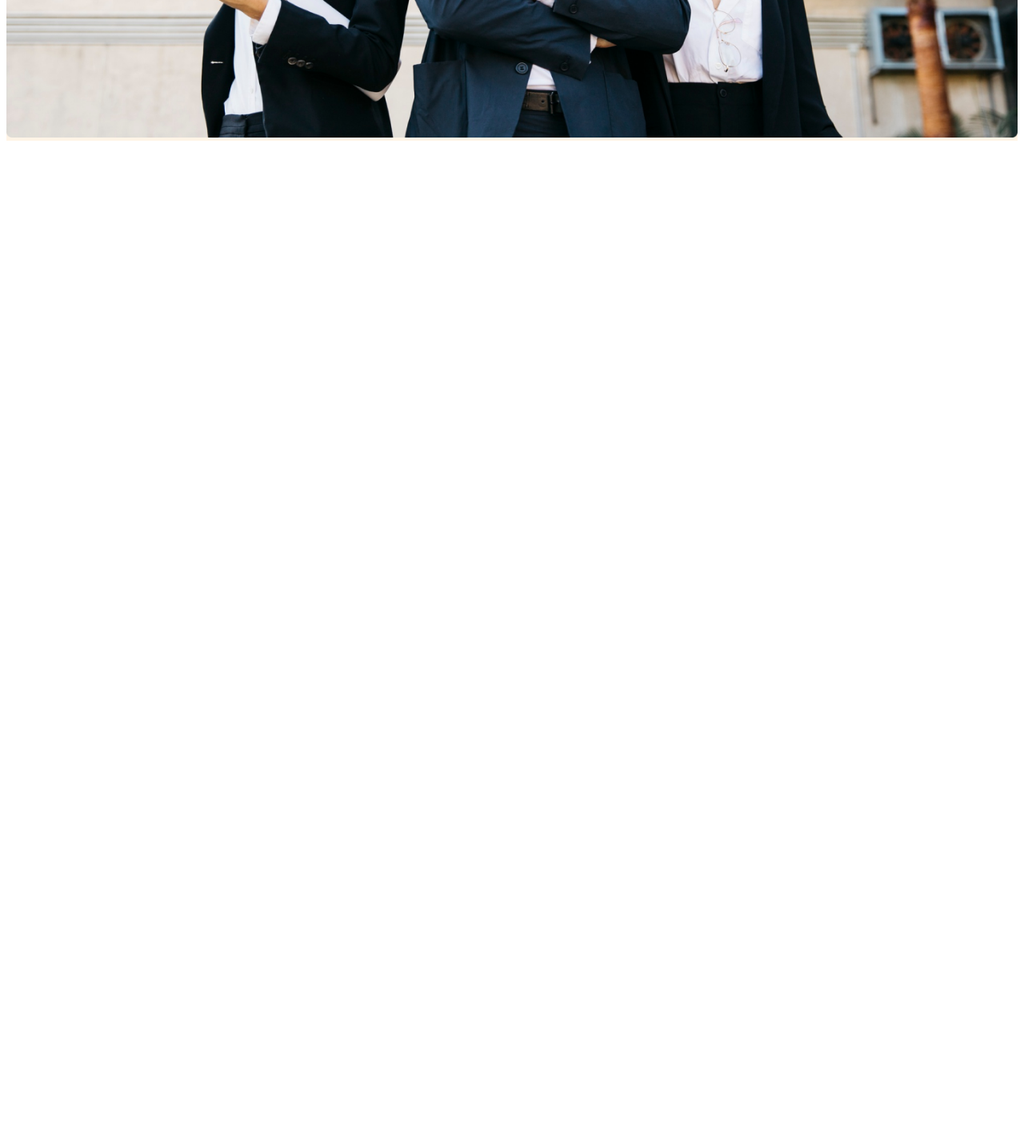
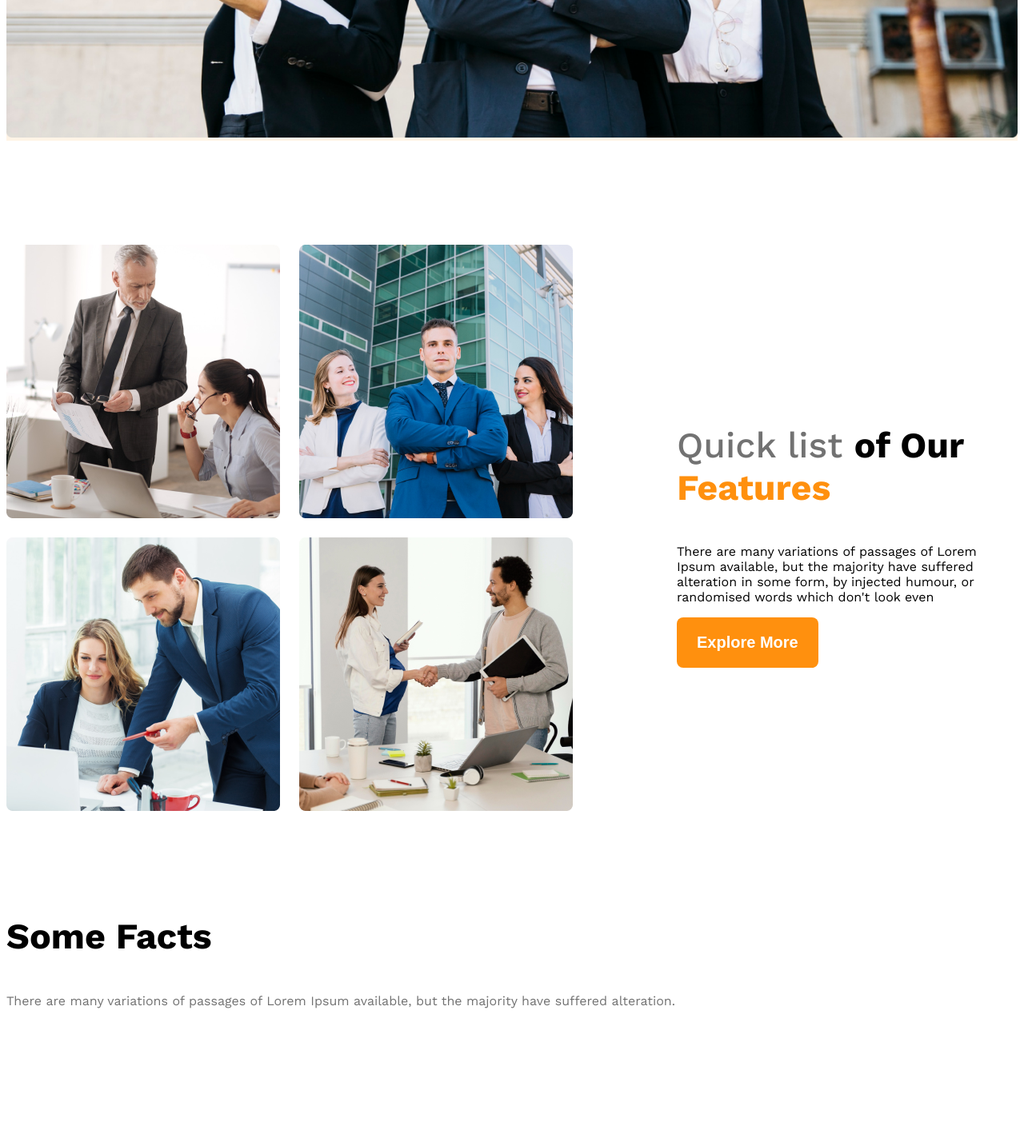
Before and after one commit to usama-21038/g3-architects-website, a plain HTML site: page index.html in a window 1280 px wide. Shown: the part 1008-2431 px from the top of the page at 80% size. Before the commit the page ends 1192 px from the top, so only its background shows below. Drawn offline with nearby package versions, Linux system fonts and the light colour scheme.

Commit message:
made team responsive adn fact structure

```diff
--- a/index.html
+++ b/index.html
@@ -28,6 +28,55 @@
         </div>
     </header>
     <main>
+        <!-- teams sections start -->
+        <section class="teams display-flex">
+            <div class="team-img-container">
+                <img src="images/team1.png" alt="two architect discussing about design">
+                <img src="images/team2.png" alt="">
+                <img src="images/team3.png" alt="">
+                <img src="images/team4.png" alt="">
+            </div>
+            <div class="our-features">
+                <h3 class="section-title"><span id="quick-list" class="text-light-gray">Quick list </span><span>of Our </span><span class="text-primary">Features</span></h3>
+                <p class="feature-description text-lignt-gray">There are many variations of passages of Lorem Ipsum available, but the majority have suffered alteration in some form, by injected humour, or randomised words which don't look even</p>
+                <button class="btn-primary">Explore More</button>
+            </div>
+
+        </section>
+
+        <!-- features will enjoy -->
+         <section>
+
+         </section>
+
+         <!-- Some facts -->
+          <section class="some-facts">
+              <h3 class="section-title">Some Facts</h3>
+            <p class="text-light-gray">There are many variations of passages of Lorem Ipsum available, but the majority have suffered alteration.</p>
+            <div class="facts-container">
+               <!-- .fact*4>img.fact-icon+h4.fact-number+h5.fact-name -->
+                <div class="fact">
+                    <img src="" alt="" class="fact-icon">
+                    <h4 class="fact-number"></h4>
+                    <h5 class="fact-name"></h5>
+                </div>
+                <div class="fact">
+                    <img src="" alt="" class="fact-icon">
+                    <h4 class="fact-number"></h4>
+                    <h5 class="fact-name"></h5>
+                </div>
+                <div class="fact">
+                    <img src="" alt="" class="fact-icon">
+                    <h4 class="fact-number"></h4>
+                    <h5 class="fact-name"></h5>
+                </div>
+                <div class="fact">
+                    <img src="" alt="" class="fact-icon">
+                    <h4 class="fact-number"></h4>
+                    <h5 class="fact-name"></h5>
+                </div>
+            </div>
+          </section>
 
     </main>
     <footer>
--- a/styles/architects.css
+++ b/styles/architects.css
@@ -9,6 +9,10 @@
 /* Shared styles */
 .display-flex{
     display: flex;
+}
+
+.text-primary{
+    color: #FF900E;
 }
 
 .text-gray{
@@ -30,6 +34,19 @@
     font-weight: 600;
     border-radius: 8px;
     border: none;
+}
+
+main{
+    max-width: 1440px;
+    margin: 0 auto;
+}
+main > section{
+    margin-top: 130px;
+}
+
+.section-title{
+    font-size: 2.8rem;
+    font-weight: 700;
 }
 
 /* Header styles */
@@ -76,11 +93,49 @@
     width: 100%;
 }
 
+/* main part designing */
 
+/* team and feature related styles */
+.teams{
+    align-items: center;
+}
+.team-img-container{
+    display: grid;
+    grid-template-columns: repeat(2, 1fr);
+    gap: 24px;
+}
+.our-features{
+    margin-left: 130px;
+    max-width: 530px;
+}
+
+#quick-list{
+    font-weight: 500;
+}
 
 /* responsive media query*/
 @media screen and (max-width:576px){
-    .navbar, .nav-link{
+    .navbar,
+    .nav-link,
+    .teams
+    {
         flex-direction: column;
     }
+.team-img-container{
+    grid-template-columns: repeat(1,1fr);
 }
+
+.our-features{
+    margin-left: 20px;
+}
+}
+
+/* medium size device */
+@media screen and (min-width : 576px) and (max-width: 992px){
+    .teams{
+        flex-direction: column;
+    }
+    .our-features{
+        margin: 50px auto;
+    }
+}
```
